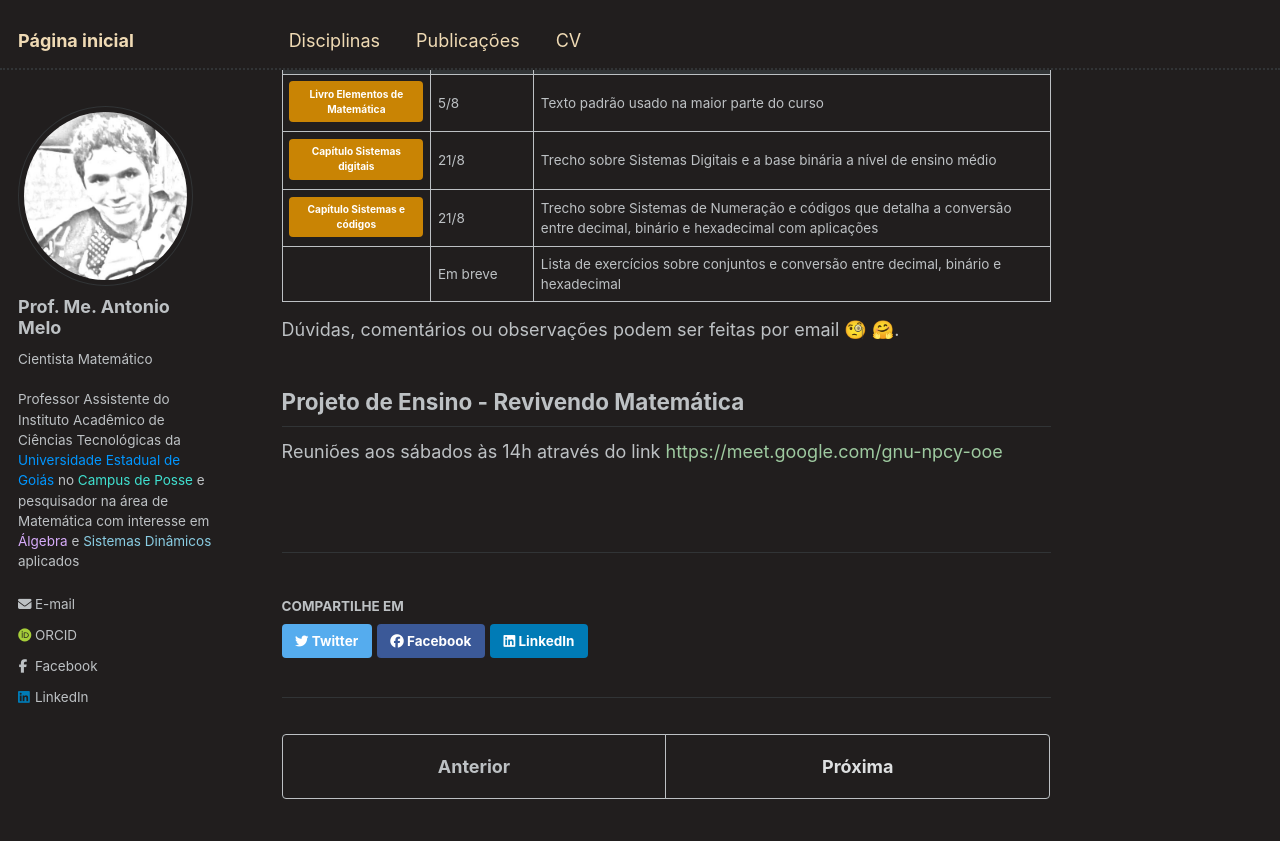
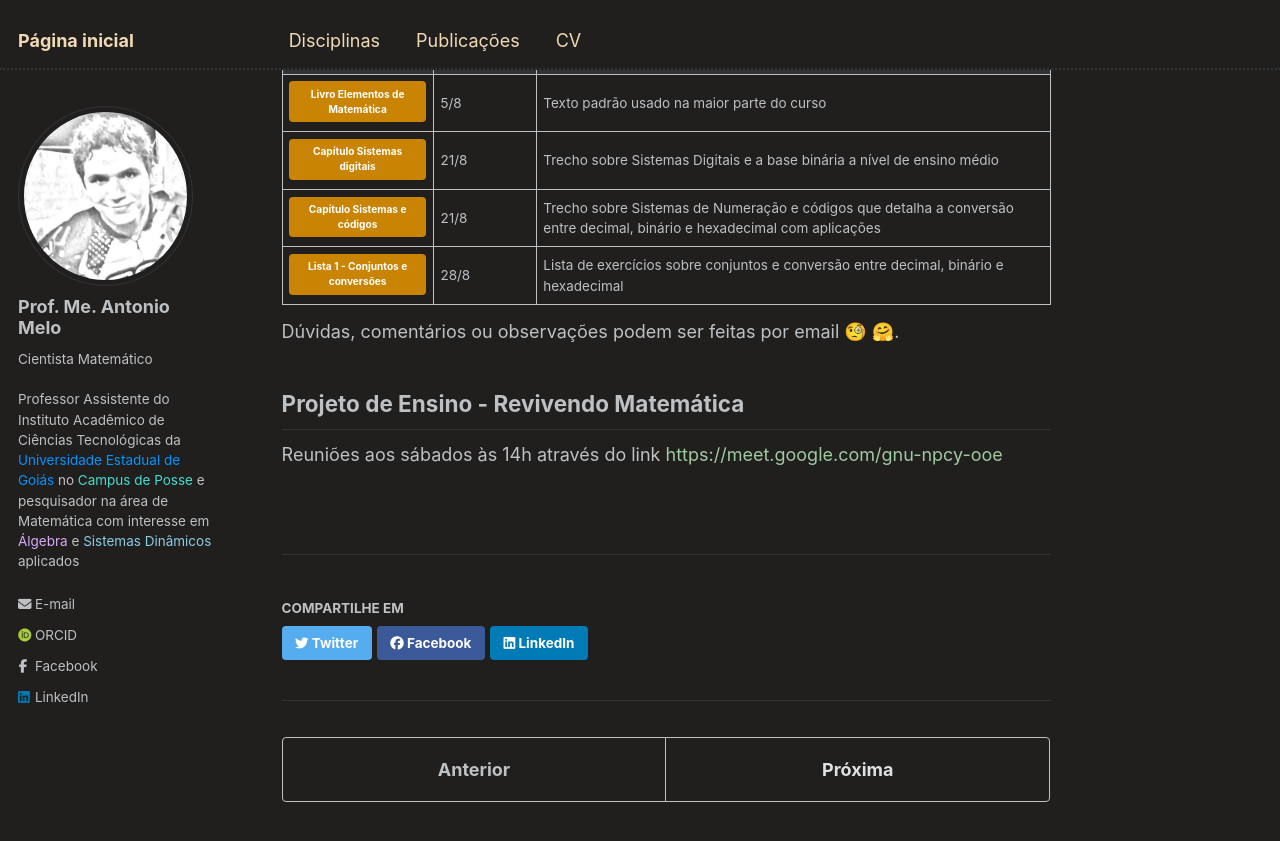
Before and after one commit to antmelo/antmelo.github.io, a Jekyll site: the page built from _teaching/2024-2-fundamentos.md, in a window 1280 px wide and 900 px high, scrolled down 1238 px. Shown: the top 841 px of the window. Built offline with Jekyll 4.4.1, drawn with Linux system fonts in a browser that asks for light colours; some web fonts are replaced.

Commit message:
Update 2024-2-fundamentos.md

```diff
--- a/_teaching/2024-2-fundamentos.md
+++ b/_teaching/2024-2-fundamentos.md
@@ -38,7 +38,7 @@ lógicas; Lógica de predicados. Aplicações de lógica de predicados.
 | [Livro Elementos de Matemática](https://antmelo.github.io/files/livro-elementos.pdf){: .btn}   | 5/8  | Texto padrão usado na maior parte do curso      |
 | [Capítulo Sistemas digitais](https://antmelo.github.io/files/sistemas-numeracao.pdf){: .btn}   | 21/8   | Trecho sobre Sistemas Digitais e a base binária a nível de ensino médio             |
 | [Capítulo Sistemas e códigos](https://antmelo.github.io/files/sistemas-codigos.pdf){: .btn}    | 21/8   | Trecho sobre Sistemas de Numeração e códigos que detalha a conversão entre decimal, binário e hexadecimal com aplicações            |
-|     | Em breve   | Lista de exercícios sobre conjuntos e conversão entre decimal, binário e hexadecimal            |
+| [Lista 1 - Conjuntos e conversões](https://antmelo.github.io/files/Lista1-Conjuntos_conversoes.pdf){: .btn}   | 28/8   | Lista de exercícios sobre conjuntos e conversão entre decimal, binário e hexadecimal            |
 
 
 
```
